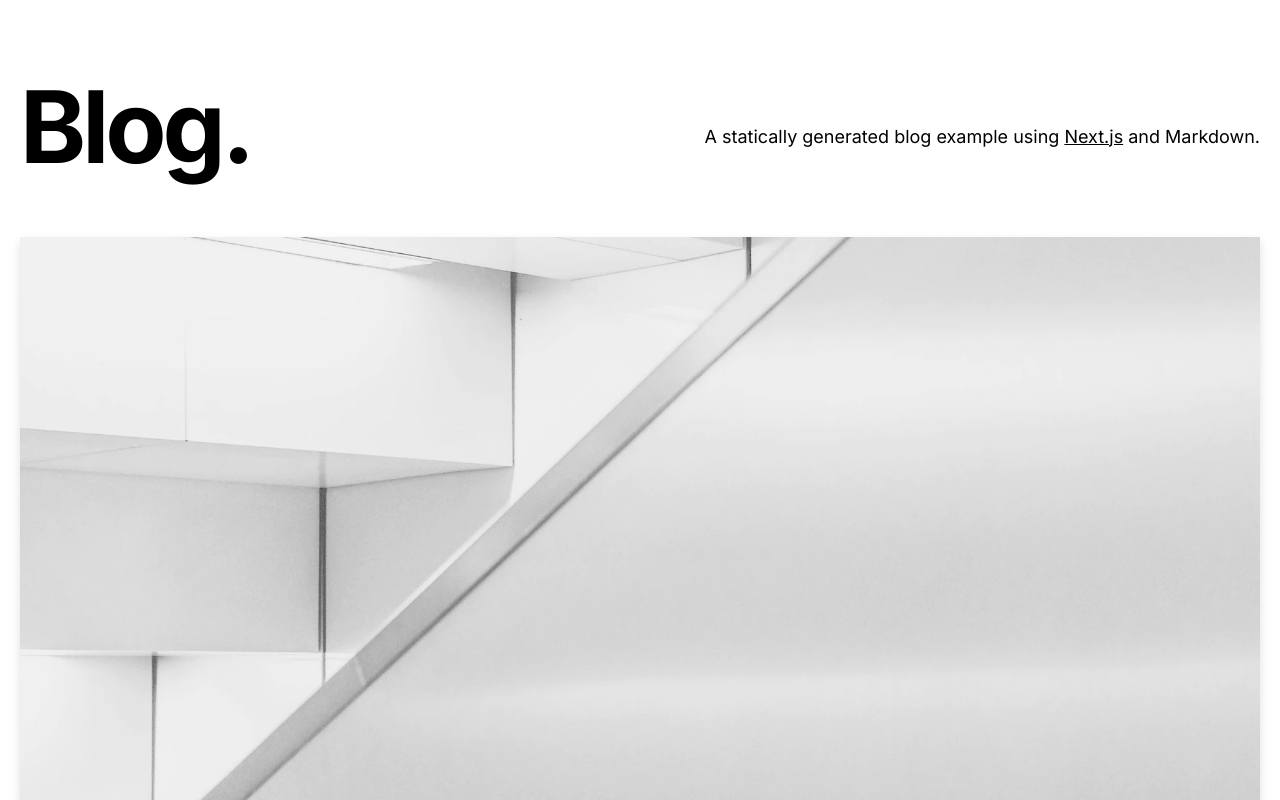
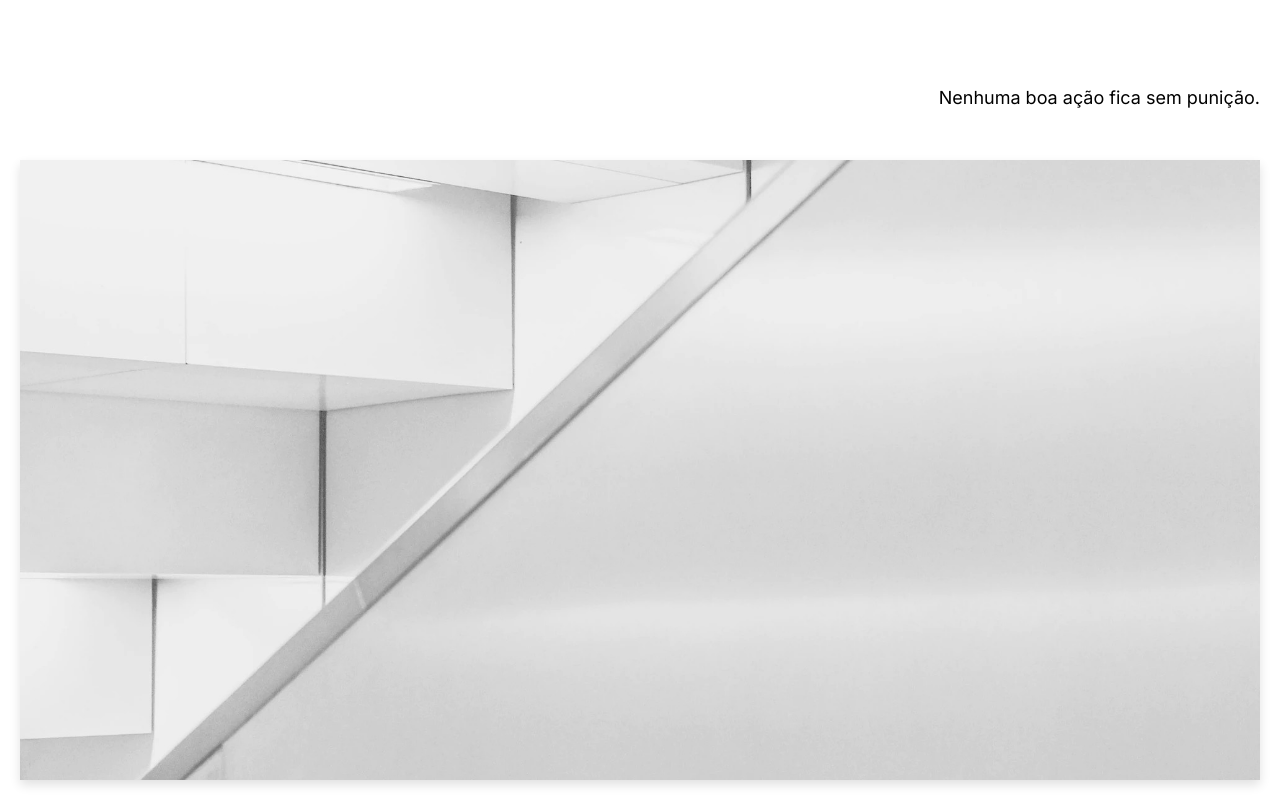
Before and after one commit to Arlovas/arlog, a Next.js app: page / in a window 1280 px wide. Shown: the top 800 px of the page. Built offline with nearby package versions, Linux system fonts and the light colour scheme.

Commit message:
Update intro

```diff
--- a/src/app/_components/intro.tsx
+++ b/src/app/_components/intro.tsx
@@ -1,20 +1,13 @@
-import { CMS_NAME } from "@/lib/constants";
+import { BLOG_NAME_PERIOD } from "@/lib/constants";
 
 export function Intro() {
   return (
     <section className="flex-col md:flex-row flex items-center md:justify-between mt-16 mb-16 md:mb-12">
       <h1 className="text-5xl md:text-8xl font-bold tracking-tighter leading-tight md:pr-8">
-        Blog.
+        {BLOG_NAME_PERIOD}
       </h1>
       <h4 className="text-center md:text-left text-lg mt-5 md:pl-8">
-        A statically generated blog example using{" "}
-        <a
-          href="https://nextjs.org/"
-          className="underline hover:text-blue-600 duration-200 transition-colors"
-        >
-          Next.js
-        </a>{" "}
-        and {CMS_NAME}.
+        Nenhuma boa ação fica sem punição.
       </h4>
     </section>
   );
```
